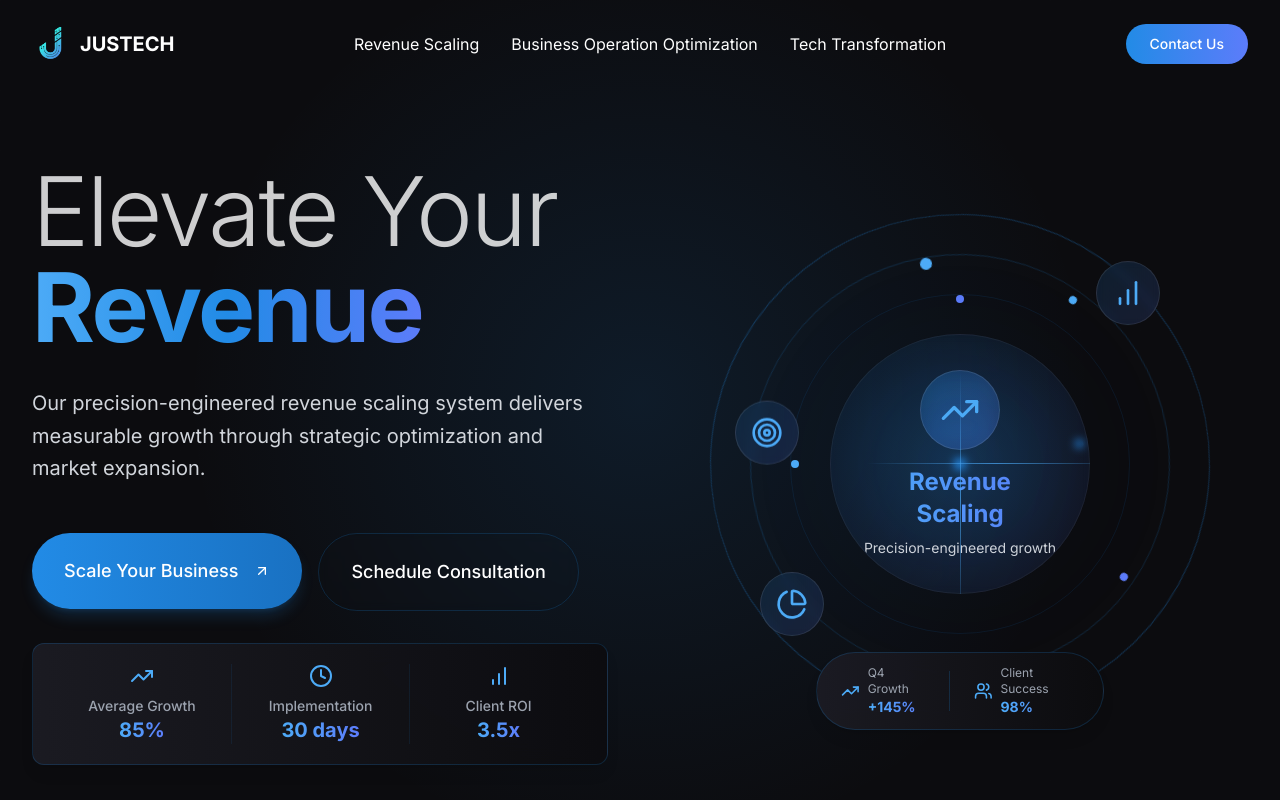
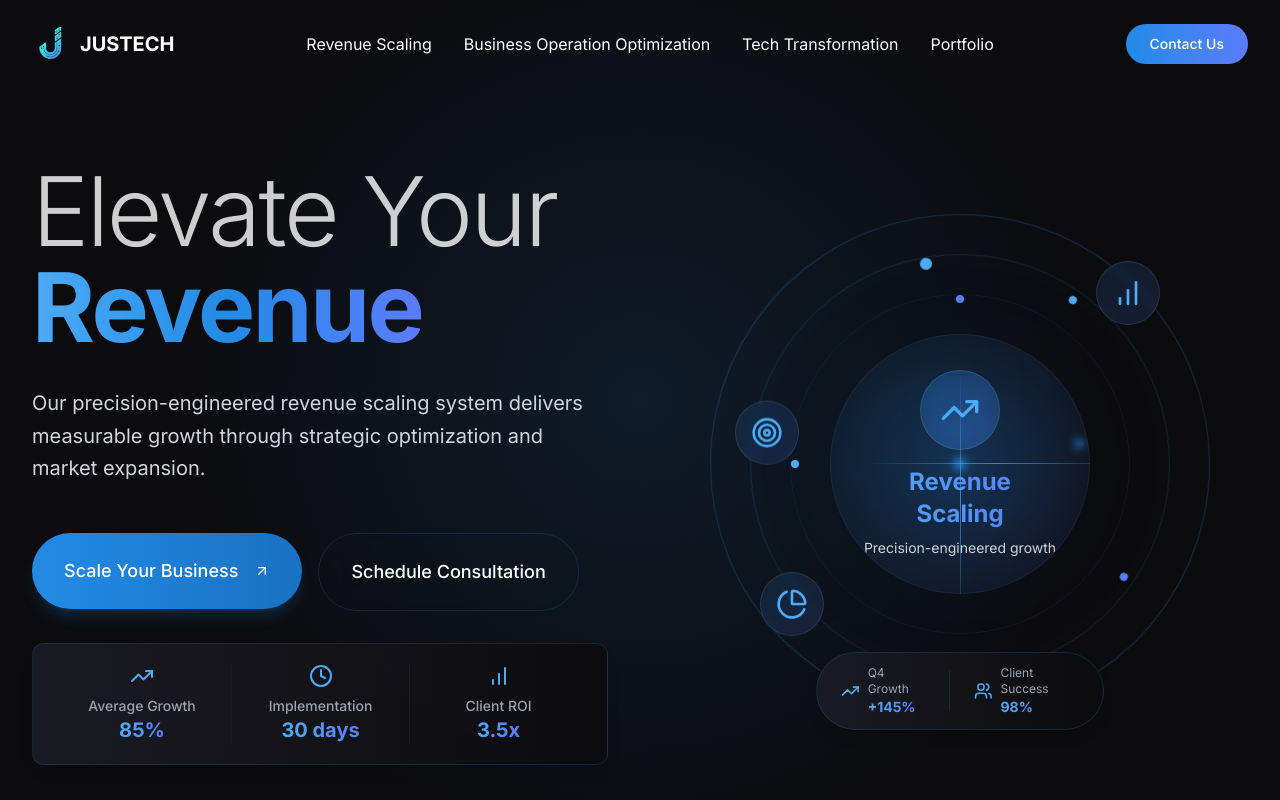
Before and after one commit to JUSTECHLB/justech-website, a Next.js app: page /revenue-scaling in a window 1280 px wide. Shown: the top 800 px of the page. Built offline with nearby package versions, Linux system fonts and the light colour scheme.

Commit message:
updated navbar

```diff
--- a/components/navbar.tsx
+++ b/components/navbar.tsx
@@ -49,7 +49,6 @@ export default function Navbar() {
 					</div>
 					<span className="text-xl font-bold">JUSTECH</span>
 				</Link>
-
 				<div className="hidden md:flex items-center gap-8">
 					<Link
 						href="/revenue-scaling"
@@ -68,6 +67,12 @@ export default function Navbar() {
 						className="hover:text-blue-light transition-colors"
 					>
 						Tech Transformation
+					</Link>
+					<Link
+						href="/portfolio"
+						className="hover:text-blue-light transition-colors"
+					>
+						Portfolio
 					</Link>
 				</div>
 
--- a/components/revenue/revenue-hero.tsx
+++ b/components/revenue/revenue-hero.tsx
@@ -52,7 +52,7 @@ export default function RevenueHero() {
 						initial={{ opacity: 0, y: 20 }}
 						animate={{ opacity: 1, y: 0 }}
 						transition={{ duration: 0.8 }}
-						className="order-2 lg:order-1 space-y-8"
+						className="order-2 lg:orader-1 space-y-8"
 					>
 						<h1 className="text-6xl md:text-7xl xl:text-8xl font-bold leading-[1.1] tracking-tight">
 							<span className="block text-white/80 font-light">
```
Also changed, not shown: 1 other file (tests, documents, lock files or other folders).
